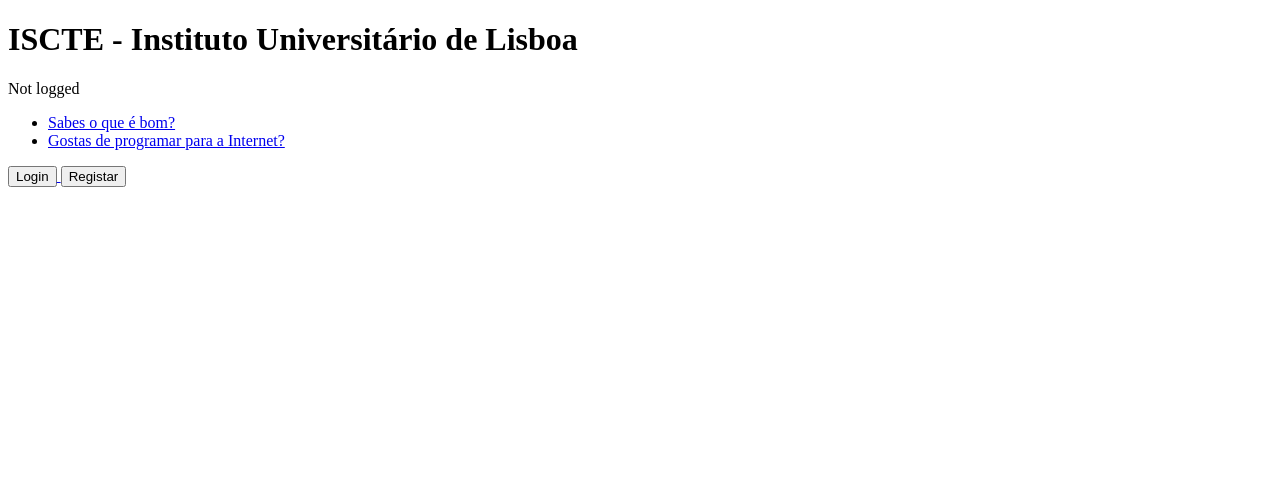
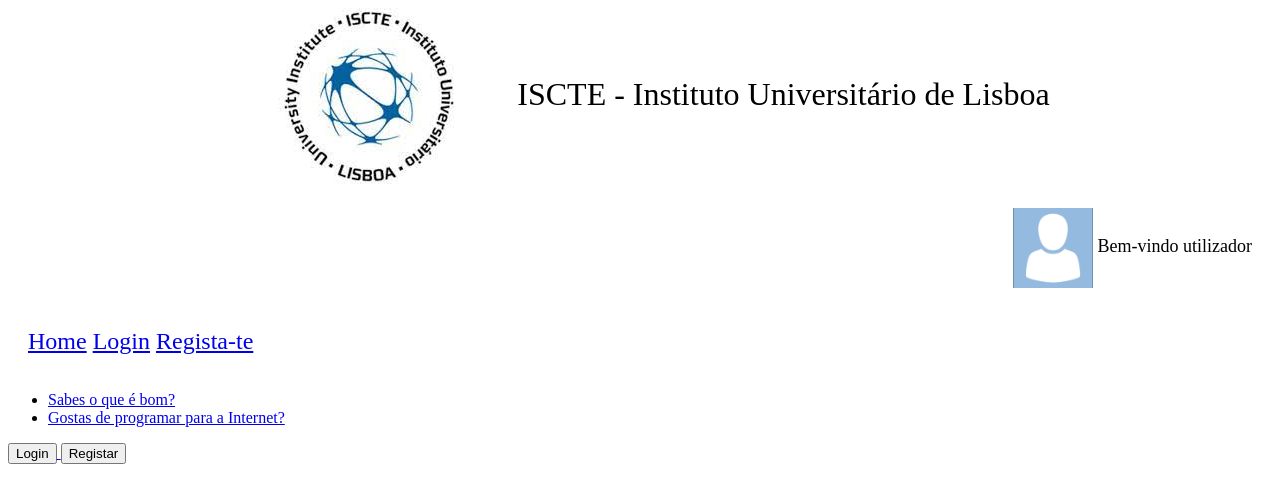
Before and after one commit to bcarvalheiro/DjangoParte1, a Django app: page /votacao/ in a window 1280 px wide. Shown: the top 503 px of the page. Run offline with Django 4.2, Linux system fonts and the light colour scheme; data comes from the database, SQL or seed files in the repository; both versions use the stored data as it was after the commit.

Commit message:
Pergunta 7.1 done. Falta meter todos os formularios centrados

```diff
--- a/siteiscte/siteiscte/settings.py
+++ b/siteiscte/siteiscte/settings.py
@@ -11,6 +11,7 @@
 """
 
 from pathlib import Path
+import os
 
 # Build paths inside the project like this: BASE_DIR / 'subdir'.
 BASE_DIR = Path(__file__).resolve().parent.parent
@@ -119,6 +120,10 @@
 
 STATIC_URL = 'static/'
 
+# Media
+MEDIA_URL= '/votacao/static/media/'
+MEDIA_ROOT = os.path.join(BASE_DIR, 'votacao/static/media')
+
 # Default primary key field type
 # https://docs.djangoproject.com/en/4.1/ref/settings/#default-auto-field
 
--- /dev/null
+++ b/siteiscte/votacao/static/votacao/css/mystyle.css
@@ -0,0 +1,33 @@
+
+.logo_title{
+    font-size: 36px;
+    border-color: blue;
+    border-width: thick;
+    border-style: inset;
+}
+
+#iscte_header{
+    padding-bottom: 20px;
+    horiz-align: center;
+}
+
+.iscte_header_inline_display{
+    vertical-align: middle;
+    display: inline;
+    padding-inline: 20px ;
+    font-size: xx-large;
+}
+
+.welcome_inline_display{
+    vertical-align: middle;
+    display: inline;
+    padding-inline: 20px ;
+    font-size: large;
+
+}
+
+.link_bar{
+    padding: 20px;
+    font-size: x-large;
+    text-align: left;
+}
--- a/siteiscte/votacao/templates/votacao/index.html
+++ b/siteiscte/votacao/templates/votacao/index.html
@@ -3,14 +3,71 @@
 <head>
     <meta charset="UTF-8">
     <title>Votações</title>
+    {% load static %}
+    <link rel="stylesheet" type="text/css" href="{% static 'votacao/css/mystyle.css' %}">
 </head>
-<h1>ISCTE - Instituto Universitário de Lisboa</h1>
-{% csrf_token %}
-{% if request.session.userid %}
-    <p> Bem-vindo, <a href="{% url 'votacao:dashboard' %}"> {{ request.session.userid }}</a>, já votaste-te <b>{{ aluno.votos }}</b> vezes </p>
-{% else %}
-    <p> Not logged</p>
-{% endif %}
+<header>
+
+    <div style="text-align: center" id="iscte_header">
+        <div class="iscte_header_inline_display">
+
+        <img style="vertical-align: middle" src="{% static 'votacao/images/iscte_logo.jpeg' %}">
+        <span>ISCTE - Instituto Universitário de Lisboa</span>
+
+        </div>
+
+    </div>
+
+
+
+    <div style="text-align: right" id="iscte_header">
+        <div style="text-align: right" class="welcome_inline_display">
+            <img width="80px" height="80px" style="vertical-align: middle" src="{% static 'votacao/images/person_empty_holder.png' %}">
+            {% csrf_token %}
+            {% if request.session.userid %}
+                <span> Bem-vindo, <a href="{% url 'votacao:dashboard' %}"> {{ request.session.userid }}</a> </span>
+                <!--   , já votaste-te <b>{{ aluno.votos }}</b> vezes </p> -->
+
+            {% else %}
+                <span> Bem-vindo utilizador</span>
+            {% endif %}
+
+        </div>
+
+    </div>
+
+
+
+
+{#    <form method="post" enctype="multipart/form-data" action="{% url 'votacao:fazer_upload' %}">#}
+{#        {% csrf_token %}#}
+{#        <input type="file" name="myfile">#}
+{#        <input type="submit" value="Upload">#}
+{#    </form>#}
+{#    {% if uploaded_file_url %}#}
+{#        <p>Feito o upload para:#}
+{#            <a href="{{ uploaded_file_url }}">{{ uploaded_file_url }}</a>#}
+{#        </p>#}
+{#    {% endif %}#}
+{##}
+{#    <p><a href="{% url 'votacao:index' %}"> Voltar ao inicio</a></p>#}
+
+</header>
+
+<nav class="link_bar">
+    <a href="{% url 'votacao:index' %}">Home</a>
+    {% csrf_token %}
+            {% if request.session.userid %}
+                <a href="{% url 'votacao:dashboard' %}">Perfil</a>
+                <a href="{% url 'votacao:logout' %}">Logout</a>
+            {% else %}
+                <a href="{% url 'votacao:login' %}">Login</a>
+                <a href={% url 'votacao:novouser' %}>Regista-te</a>
+            {% endif %}
+
+</nav>
+
+
 
 
 {% if latest_question_list %}
--- a/siteiscte/votacao/urls.py
+++ b/siteiscte/votacao/urls.py
@@ -1,9 +1,12 @@
 from django.urls import include, path
 from . import views
+from django.conf import settings
+from django.conf.urls.static import static
 # O import apartir de . significa que importa views da mesma diretoria
 
 # Quando invocado o url "" o django procura e executa a função index em views.py
 app_name = 'votacao'
+
 urlpatterns = [
 
     #ex: votacao&
@@ -22,4 +25,8 @@
     path('logout', views.logout, name='logout'),
     path('<int:questao_id>/eliminar', views.eliminar, name='eliminar'),
     path('<int:questao_id>/eliminaropcao/<int:opcao_id>', views.eliminaropcao, name='eliminaropcao'),
+    path('fazer_upload', views.fazer_upload, name='fazer_upload')
 ]
+
+if settings.DEBUG:
+    urlpatterns += static(settings.MEDIA_URL, document_root=settings.MEDIA_ROOT)
--- a/siteiscte/votacao/views.py
+++ b/siteiscte/votacao/views.py
@@ -1,3 +1,4 @@
+from django.core.files.storage import FileSystemStorage
 from django.utils import timezone
 
 from django.shortcuts import render, get_object_or_404
@@ -173,3 +174,13 @@
 def logout(request):
     auth_logout(request)
     return HttpResponseRedirect(reverse('votacao:index'))
+
+def fazer_upload(request):
+
+    if request.method == 'POST' and request.FILES.get('myfile') is not None:
+        myfile = request.FILES['myfile']
+        fs = FileSystemStorage()
+        filename = fs.save(myfile.name, myfile)
+        uploaded_file_url = fs.url(filename)
+        return render(request, 'votacao/fazer_upload.html', {'uploaded_file_url':uploaded_file_url})
+    return render(request, 'votacao/fazer_upload.html')
```
Also changed, not shown: siteiscte/db.sqlite3, siteiscte/votacao/static/votacao/images/iscte_logo.jpeg (added), siteiscte/votacao/static/votacao/images/person_empty_holder.png (added).
